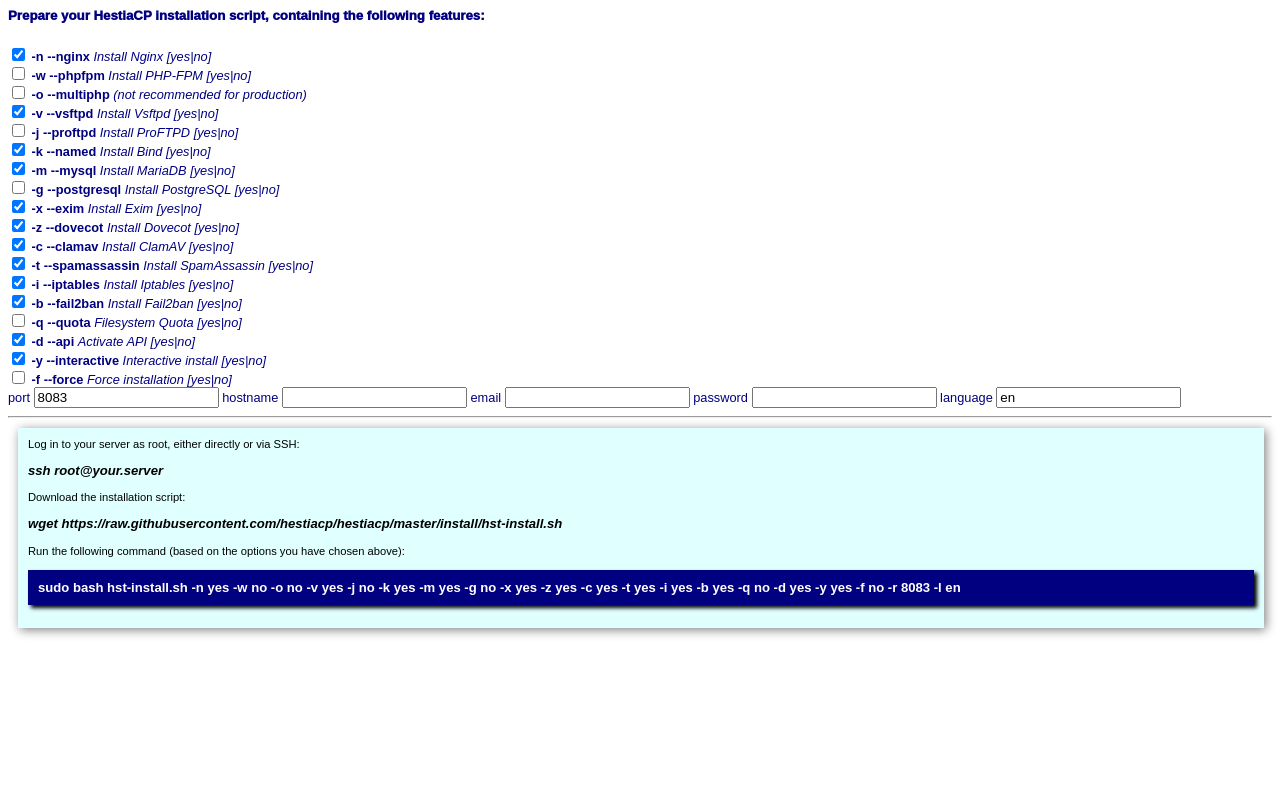
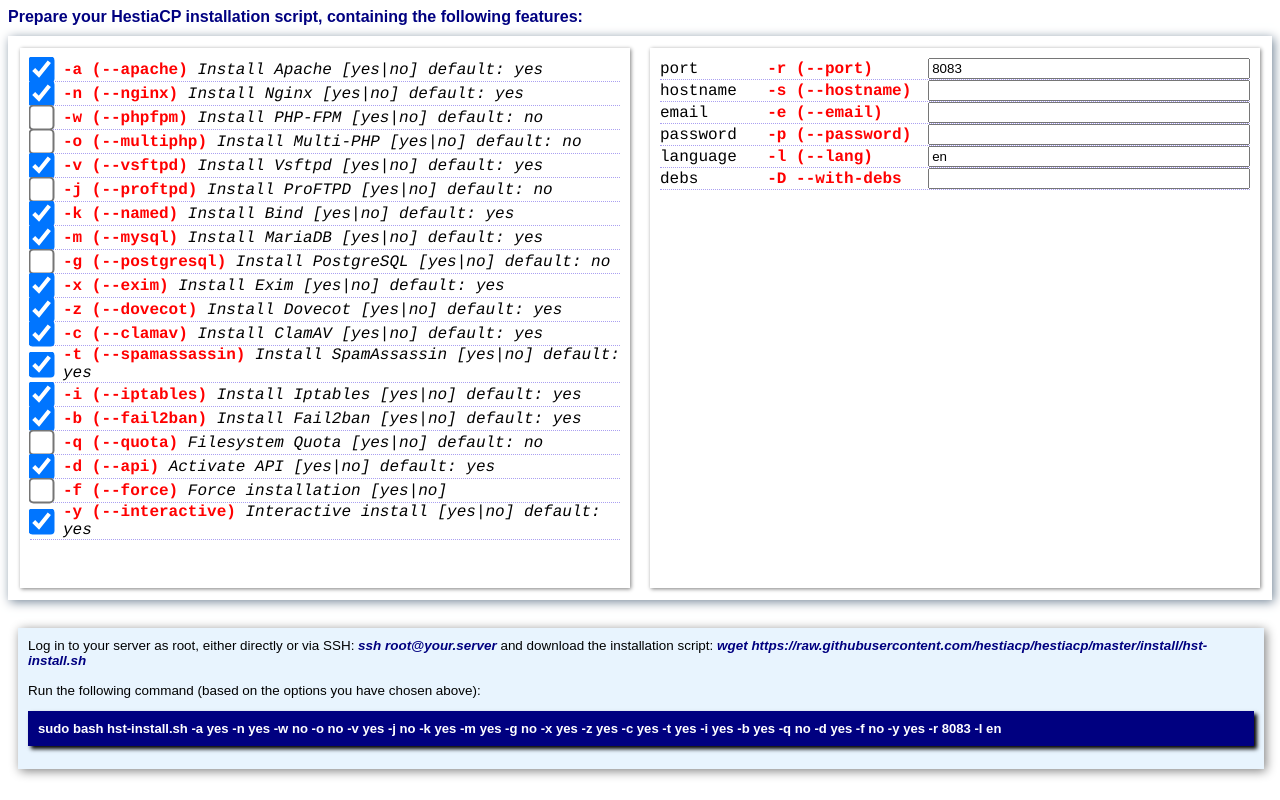
Before and after one commit to gabizz/hestiacp-scriptline-generator, a plain HTML site: page index.html in a window 1280 px wide. Drawn offline with Linux system fonts and the light colour scheme.

Commit message:
some cosmetic changes

```diff
--- a/index.html
+++ b/index.html
@@ -7,60 +7,84 @@
 			}
 
 			.main {
-				background: lightcoral
+				display: flex;
+				flex-direction: row;
+				justify-content: flex-start;
+				align-items: center;
+				padding:2px;
+				box-shadow: 2px 2px 10px lightslategrey;
 			}
 
-			.styled {
-				color: navy;
-				font-size: 0.8rem;
-			}
+
 
 			.text-input {
 				background: 'red'
 			}
 
-			h5 {
+			.title {
 				color: navy;
-				padding: none;
+				padding-bottom: 10px;
 				margin: none;
-				font-weight: 1000
+				font-weight: 600
 			}
 
 			.output {
-				background: lightcyan;
+				background: #2196f31a;
 				width: 97%;
 				margin: 10px;
 				box-shadow: 2px 2px 10px grey;
 				font-size: 0.7rem;
 				padding: 10px;
 			}
+			.ckb {
+				transform: scale(2);
+				margin: 5px
+			}
+			.flex-box {
+				display: flex;
+				flex-direction: row;
+				/* grid-auto-flow:row; */
+				justify-content: flex-start;
+				align-items: center;
+				/* background: #fafafa; */
+				border-bottom: 1px dotted rgb(170, 160, 241)
+
+			}
+			#content-left, #content-right{
+				padding: 10px;margin: 10px;
+				box-shadow: 1px 1px 4px grey;
+				height:65vh
+			}
+
 		</style>
 		<script type="text/javascript">
 			var onLoad = function () {
 				var options = [
-					{ name: "--nginx", id: "nginx", param: "-n", desc: "Install Nginx [yes|no]", selected: true },
-					{ name: "--phpfpm", id: "phpfpm", param: "-w", desc: "Install PHP-FPM [yes|no]", selected: false },
-					{ name: "--multiphp", id: "--multiphp", param: "-o", desc: "(not recommended for production)", selected: false },
-					{ name: "--vsftpd", id: "--vsftpd", param: "-v", desc: "Install Vsftpd [yes|no]", selected: true },
-					{ name: "--proftpd", id: "proftpd", param: "-j", desc: "Install ProFTPD [yes|no]", selected: false },
-					{ name: "--named", id: "named", param: "-k", desc: "Install Bind [yes|no]", selected: true },
-					{ name: "--mysql", id: "mysql", param: "-m", desc: "Install MariaDB [yes|no]", selected: true },
-					{ name: "--postgresql", id: "--postgresql", param: "-g", desc: "Install PostgreSQL [yes|no]", selected: false },
-					{ name: "--exim", id: "--exim", param: "-x", desc: "Install Exim [yes|no]", selected: true },
-					{ name: "--dovecot", id: "dovecot", param: "-z", desc: "Install Dovecot [yes|no]", selected: true },
-					{ name: "--clamav", id: "clamav", param: "-c", desc: "Install ClamAV [yes|no]", selected: true },
-					{ name: "--spamassassin", id: "spamassassin", param: "-t", desc: "Install SpamAssassin [yes|no]", selected: true },
-					{ name: "--iptables", id: "iptables", param: "-i", desc: "Install Iptables [yes|no]", selected: true },
-					{ name: "--fail2ban", id: "fail2ban", param: "-b", desc: "Install Fail2ban [yes|no]", selected: true },
-					{ name: "--quota", id: "quota", param: "-q", desc: "Filesystem Quota [yes|no]", selected: false },
-					{ name: "--api", id: "api", param: "-d", desc: "Activate API [yes|no]", selected: true },
-					{ name: "--interactive", id: "interactive", param: "-y", desc: "Interactive install [yes|no]", selected: true },
-					{ name: "--force", id: "force", param: "-f", desc: "Force installation [yes|no]", selected: false },
-					{ name: "--port", id: "port", param: "-r", desc: "Change Backend Port", selected: true, text: '8083' },
-					{ name: "--hostname", id: "hostname", param: "-s", desc: "Set hostname [text]", selected: false, text: ' ' },
-					{ name: "--email", id: "email", param: "-e", desc: "Set admin email [text]", selected: false, text: ' ' },
-					{ name: "--password", id: "password", param: "-p", desc: "Set admin password [text]", selected: false, text: ' ' },
-					{ name: "--lang", id: "language", param: "-l", desc: "Default language default: [en]", selected: false, text: 'en' },
+					{ name: " (--apache)", id: "apache", param: "-a", desc: " Install Apache [yes|no] default: yes", selected: true },
+					{ name: " (--nginx)", id: "nginx", param: "-n", desc: "Install Nginx [yes|no] default: yes", selected: true },
+					{ name: " (--phpfpm)", id: "phpfpm", param: "-w", desc: "Install PHP-FPM [yes|no] default: no", selected: false },
+					{ name: " (--multiphp)", id: "multiphp", param: "-o", desc: " Install Multi-PHP [yes|no] default: no", selected: false },
+					{ name: " (--vsftpd)", id: "vsftpd", param: "-v", desc: "Install Vsftpd [yes|no] default: yes", selected: true },
+					{ name: " (--proftpd)", id: "proftpd", param: "-j", desc: "Install ProFTPD [yes|no] default: no", selected: false },
+					{ name: " (--named)", id: "named", param: "-k", desc: "Install Bind [yes|no] default: yes", selected: true },
+					{ name: " (--mysql)", id: "mysql", param: "-m", desc: "Install MariaDB [yes|no] default: yes", selected: true },
+					{ name: " (--postgresql)", id: "--postgresql", param: "-g", desc: "Install PostgreSQL [yes|no] default: no", selected: false },
+					{ name: " (--exim)", id: "--exim", param: "-x", desc: "Install Exim [yes|no] default: yes", selected: true },
+					{ name: " (--dovecot)", id: "dovecot", param: "-z", desc: "Install Dovecot [yes|no] default: yes", selected: true },
+					{ name: " (--clamav)", id: "clamav", param: "-c", desc: "Install ClamAV [yes|no] default: yes", selected: true },
+					{ name: " (--spamassassin)", id: "spamassassin", param: "-t", desc: "Install SpamAssassin [yes|no] default: yes", selected: true },
+					{ name: " (--iptables)", id: "iptables", param: "-i", desc: "Install Iptables [yes|no] default: yes", selected: true },
+					{ name: " (--fail2ban)", id: "fail2ban", param: "-b", desc: "Install Fail2ban [yes|no] default: yes", selected: true },
+					{ name: " (--quota)", id: "quota", param: "-q", desc: "Filesystem Quota [yes|no] default: no", selected: false },
+					{ name: " (--api)", id: "api", param: "-d", desc: "Activate API [yes|no] default: yes", selected: true },
+					{ name: " (--force)", id: "force", param: "-f", desc: "Force installation [yes|no]", selected: false },
+					{ name: " (--interactive)", id: "interactive", param: "-y", desc: "Interactive install [yes|no] default: yes", selected: true },
+					{ name: " (--port)", id: "port", param: "-r", desc: "Change Backend Port default: 8083", selected: true, text: '8083' },
+					{ name: " (--hostname)", id: "hostname", param: "-s", desc: "Set hostname [text]", selected: false, text: ' ' },
+					{ name: " (--email)", id: "email", param: "-e", desc: "Set admin email [text]", selected: false, text: ' ' },
+					{ name: " (--password)", id: "password", param: "-p", desc: "Set admin password [text]", selected: false, text: ' ' },
+					{ name: " (--lang)", id: "language", param: "-l", desc: "Default language default: en", selected: false, text: 'en' },
+					{ name: "--with-debs", id: "debs", param: "-D", desc: "Path to Hestia debs", selected: false, text: ' ' },
 				]
 
 
@@ -81,28 +105,55 @@
 					createScript()
 
 				}
+				let contentLeft = document.getElementById('content-left')
+				let contentRight = document.getElementById('content-right')
 
+				//boolean options
 				options.map(function (elem, index) {
-					let content = document.getElementById('content')
-					content.className = "styled"
+					// content.className = "main"
 					if (!elem.text) {
 						// write checkbox options to dom
-						content.insertAdjacentHTML('beforeend', `
-							<input type="checkbox"
-					 			value =  ${elem.selected}
-						 		${elem.selected ? 'checked' : ''}
-					 	 		id = ${elem.id}
-								onchange = "change(this)">
-									<strong>${elem.param} ${elem.name}</strong> <i>${elem.desc}</i>
-							</input><br/>`
+						contentLeft.insertAdjacentHTML('beforeend', `
+							<div class = "flex-box">
+
+								<input type="checkbox"
+									class = "ckb"
+									value =  ${elem.selected}
+									${elem.selected ? 'checked' : ''}
+									id = ${elem.id}
+									onchange = "change(this)">
+
+								</input>
+
+								<div style = "font-family:'courier'; margin-left: 10px;"
+									<strong><span style = "color: red; font-weight:800">${elem.param} ${elem.name}</span></strong> <i>${elem.desc}</i>
+								</div>
+								</div>
+							`
 						)
-					} else {
-						content.insertAdjacentHTML('beforeend', `
-							<label for "${elem.id}-label">
+					}
+					if ( index === options.length-1 ) {
+						content.insertAdjacentHTML('beforeend', `<br/>`)
+					}
+
+				})
+
+				//text options
+				options.map(function (elem, index) {
+					// content.className = "main"
+					if (elem.text) {
+
+						contentRight.insertAdjacentHTML('beforeend', `
+						 <div class = "flex-box" style = "font-family: Courier"	>
+							<div style = "flex:2">
 								${elem.id}
-							</label>
-							<input type = "text" id = "${elem.id}" value = "${elem.text}" onkeyup = "changeText(this)">
-
+							</div>
+							<div style = "flex:3">
+								<strong style = "color:red"	> ${elem.param} ${elem.name} </strong>
+							</div>
+							<div style = "flex: 6 ">
+							<input type = "text" id = "${elem.id}" value = "${elem.text}" style = "width:100%" onkeyup = "changeText(this)">
+							 </div>
 						`)
 					}
 
@@ -128,11 +179,14 @@
 						textOpts +=  elem.text && elem.text.length > 1  ?  elem.param + ' ' + elem.text + ' ': ''
 					})
 					output.innerHTML =
-						`Log in to your server as root, either directly or via SSH:
-<h3><strong><i>ssh root@your.server</i></strong></h3>
-Download the installation script:
-<h3><strong><i>wget https://raw.githubusercontent.com/hestiacp/hestiacp/master/install/hst-install.sh</i></strong></h3>
+						`<div style = "font-size:1.2em">
+Log in to your server as root, either directly or via SSH:
+<strong style = "color:navy"><i>ssh root@your.server</i></strong> and download the installation script:
+<strong style = "color:navy"><i>wget https://raw.githubusercontent.com/hestiacp/hestiacp/master/install/hst-install.sh</i></strong>
+<br/>
+<br/>
 Run the following command (based on the options you have chosen above):
+</div>
 <h3 onclick = "clipboardCopy()" style = " border:0px; background: navy; color: white; box-shadow: 3px 3px 4px black;padding: 10px">
 <a id = "scriptline">sudo bash hst-install.sh ${boolOpts} ${textOpts}</a>
 </h3>
@@ -147,10 +201,15 @@
 	</head>
 
 	<body onload="onLoad()">
-		<h5>Prepare your HestiaCP installation script, containing the following features:</h5>
-		<div id="content" class="main"></div>
+		<div class = "title">Prepare your HestiaCP installation script, containing the following features:</div>
+		<div class="main">
+			<div id = "content-left" style = "width:50%" ></div>
+			<div id = "content-right" style = "width:50%" ></div>
 
-		<hr />
+		</div>
+		<div id = "content" ></div>
+
+		<!-- <hr /> -->
 		<!-- <input type = "submit" value = "CREATE SCRIPT" onclick="createScript()"> </input>
 		<hr /> -->
 		<div id="output" class = "output" />
```
